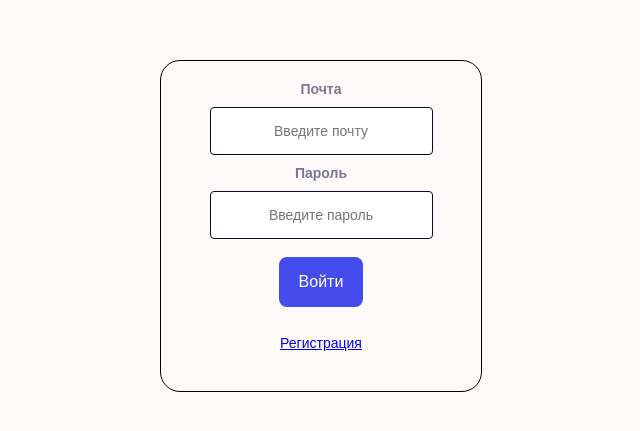
After one commit to MrTOOGLE/financialManagementWebsite, a Flask app: page /signUp in a window 1280 px wide. The commit adds this page. Shown: the top 431 px of the page, without its empty margins (319-959 px from the left). Run offline with Flask 3, Linux system fonts and the light colour scheme.

Commit message:
v0.1
add authorization and registration

```diff
--- a/app.py
+++ b/app.py
@@ -1,4 +1,6 @@
-from flask import Flask, render_template
+from flask import Flask, render_template, request, redirect
+import sqlite3
+from functions.authNreg import closeDB
 
 app = Flask(__name__)
 
@@ -19,5 +21,40 @@ def contacts():
     return render_template('contacts.html')
 
 
+@app.route("/signUp", methods=['GET', 'POST'])
+def authorization():
+    if request.method == 'POST':
+        mail = request.form.get('Mail')
+        password = request.form.get('Password')
+        db = sqlite3.connect('users.db')
+        cursor = db.cursor()
+        cursor.execute(('''SELECT password FROM passwords WHERE mail = '{}';''').format(mail))
+        pas = cursor.fetchall()
+        closeDB(cursor, db)
+        try:
+            if pas[0][0] != password:
+                return render_template('badAuth.html')
+        except Exception as e:
+            return render_template('badAuth.html')
+        # TODO: переделать когда сделаю страницу юзера
+        return redirect('index')
+    return render_template('authorization.html')
+
+
+@app.route('/signIn', methods=['GET', 'POST'])
+def registration():
+    if request.method == 'POST':
+        mail = request.form.get('Mail')
+        password = request.form.get('Password')
+        db = sqlite3.connect('users.db')
+        cursor = db.cursor()
+        sql_insert = '''INSERT INTO passwords VALUES('{}','{}');'''.format(mail, password)
+        cursor.execute(sql_insert)
+        db.commit()
+        closeDB(cursor, db)
+        return render_template('successfulReg.html')
+    return render_template('registration.html')
+
+
 if __name__ == "__main__":
     app.run()
--- /dev/null
+++ b/functions/authNreg.py
@@ -0,0 +1,6 @@
+import sqlite3
+
+
+def closeDB(cursor, db):
+    cursor.close()
+    db.close()
--- a/static/css/main.css
+++ b/static/css/main.css
@@ -21,3 +21,50 @@ body {
 h3 {
     color: LimeGreen;
 }
+
+form {
+    font: 14px Stem-Regular,arial, sans-serif;
+    border: 1px solid black;
+    -webkit-border-radius: 20px;
+    color: #777991;
+    width: 25%;
+    margin-right: auto;
+    margin-left: auto;
+    text-align: center;
+
+}
+
+input[type=text], input[type=password] {
+    text-align: center;
+    -webkit-border-radius: 4px;
+    width: auto;
+    padding: 15px 20px;
+    margin: 10px 0;
+    margin-right: auto;
+    margin-left: auto;
+    display: block;
+    border: 1px solid #050c26;
+    box-sizing: border-box;
+    font: 14px Stem-Regular,arial, sans-serif;
+    color: #777991;
+}
+
+button {
+    font: 16px Stem-medium, arial, sans-serif;
+    background-color: #454cee;
+    -webkit-border-radius: 8px;
+    color: white;
+    padding: 16px 20px;
+    margin: 8px 0;
+    border: none;
+    cursor: pointer;
+    width: auto;
+}
+
+button:hover {
+    opacity: 0.9;
+}
+
+.container {
+    padding: 20px;
+}
--- /dev/null
+++ b/templates/authorization.html
@@ -0,0 +1,22 @@
+<!DOCTYPE html>
+<html lang="en">
+<head>
+    <meta charset="UTF-8">
+    <link rel="stylesheet" href="static/css/main.css">
+    <title>Авторизация</title>
+</head>
+<body style="margin-top: 60px">
+<form method="POST">
+    <div class="container">
+        <label form="Login"><b>Почта</b></label>
+        <input type="text" placeholder="Введите почту" name="Mail" required>
+        <label form="Password"><b>Пароль</b></label>
+        <input type="password" placeholder="Введите пароль" name="Password" required>
+        <button type="submit">Войти</button>
+        <div class="container">
+            <span class="reg"> <a href="/signIn">Регистрация</a></span>
+        </div>
+    </div>
+</form>
+</body>
+</html>
--- a/templates/base.html
+++ b/templates/base.html
@@ -24,8 +24,8 @@
         </ul>
 
         <div class="col-md-3 text-end">
-            <button type="button" class="btn btn-outline-primary me-2">Войти</button>
-            <button type="button" class="btn btn-primary">Зарегестрироваться</button>
+            <a href="/signUp" class="btn btn-outline-primary me-2">Войти</a>
+            <a href="/signIn" class="btn btn-primary">Зарегестрироваться</a>
         </div>
     </header>
 </div>
```
Also changed, not shown: templates/badAuth.html (added, +16 -0 lines), templates/registration.html (added, +19 -0 lines), templates/successfulReg.html (added, +18 -0 lines), functions/autg&reg.py (deleted), login_password.db (added), users.db (added).
